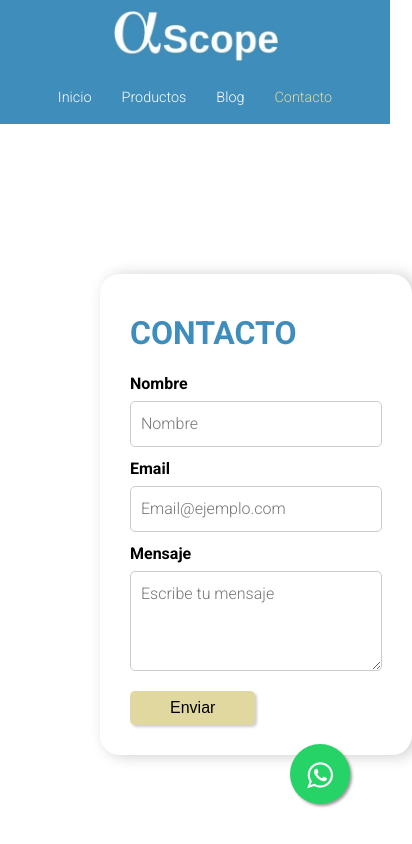
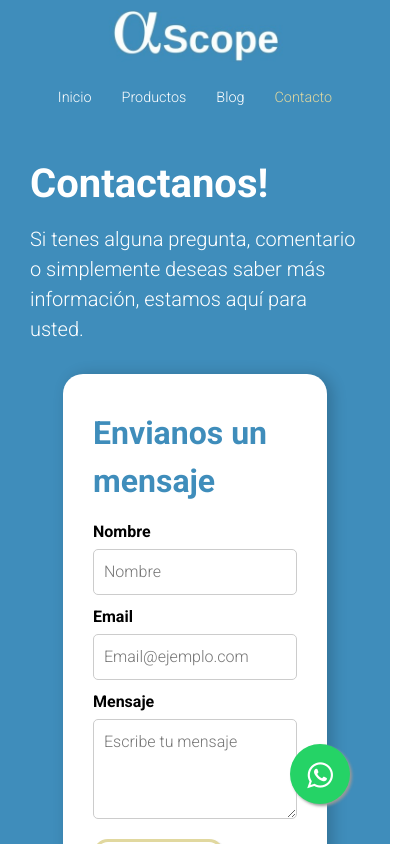
Before and after one commit to jimefle/alpha-web, a React (Vite) app in the folder alpha-web/: page /contact in a window 390 px wide. Shown: the top 844 px of the page, 412 px wide, since content can reach past the window. Built offline with nearby package versions, Linux system fonts and the light colour scheme.

Commit message:
modif contacto

```diff
--- a/alpha-web/src/pages/Contact.jsx
+++ b/alpha-web/src/pages/Contact.jsx
@@ -58,9 +58,15 @@ function ContactForm() {
 
 const Contact = () => {
     return(
-        <section className="user-info">
-            <h2>CONTACTO</h2>
-            <ContactForm ></ContactForm>
+        <section className="contact-section">
+            <div className="contact-hello">
+                <h1>Contactanos!</h1>
+                <h5> Si tenes alguna pregunta, comentario o simplemente deseas saber más información, estamos aquí para usted.</h5>
+            </div>
+            <div className="user-info">
+                <h2>Envianos un mensaje</h2>
+                <ContactForm ></ContactForm>
+            </div>
         </section>
 
     )
--- a/alpha-web/src/styles/Contact.css
+++ b/alpha-web/src/styles/Contact.css
@@ -1,15 +1,33 @@
 @import url('../App.css');
 
+.contact-section{
+  padding: 100px;
+  display: flex;
+  justify-content: center;
+  align-items: start;
+  text-align: start;
+  gap: 100px;
+  background: linear-gradient(to right,var(--alpha-color), var(--alpha-color), var(--alpha-color-doble));
+}
+
+.contact-hello{
+  color: white;
+  display: flex;
+  flex-direction: column;
+  justify-content: center;
+  align-items: start;
+}
+.contact-hello h1 , h5{
+  margin: 0px;
+  margin-bottom: 10px;
+}
+
   .user-info {
-    margin: 100px;
     padding: 30px;
     border-radius: 20px;
     box-shadow: 5px 1px 15px rgba(0, 0, 0, 0.2);
     width: 90%;
-    text-align: start;
-    display: flex;
-    flex-direction: column;
-    justify-content: center;
+    background: white;
   }
 
   .user-info form {
@@ -42,21 +60,54 @@
     margin-top: 20px;
     width: fit-content;
     padding: 8px 40px;
-    background-color: var(--second-color);
+    border: 3px solid var(--second-color);
+    background-color: white;
+    box-shadow: 2px 2px 2px rgba(0, 0, 0, 0.236);
     color: black;
-    border-radius: 5px;
+    border-radius: 15px;
     cursor: pointer;
     font-size: 16px;
-    transition: all 0.2s ease-in-out;
+    transition: background-color 0.5s ease-in-out;
+  }
+
+  .user-info button:hover{
+    background-color: var(--second-color);
   }
   .user-info h2{
     color: var(--alpha-color);
     margin: 5px 0px;
   }
 
+  @media (max-width: 1200px) {
+    .contact-section{
+      padding: 70px;
+      gap: 50px;
+    }
+  }
+  @media (max-width: 1000px) {
+    .user-info {
+      margin-top: 30px;
+      max-width:80%;
+    }
+    .contact-section{
+      flex-direction: column;
+      align-items: center;
+      padding: 50px;
+      gap: 0px;
+    }
+  }
+  @media (max-width: 768px) {
+    .contact-section{
+      background: var(--alpha-color);
+    }
+  }
   @media (max-width: 634px) {
     .user-info {
-      margin-top: 150px;
+      margin-top: 20px;
       max-width:80%;
+
+    }
+    .contact-section{
+      padding: 30px;
     }
   }
--- a/alpha-web/src/styles/Header.css
+++ b/alpha-web/src/styles/Header.css
@@ -112,11 +112,12 @@
 }
 
 /* Media query for extra small screens */
-@media (max-width: 634px) {
+@media (max-width: 768px) {
   header{
     flex-direction: column;
     background: var(--alpha-color);
     height: var(--header-height-min);
+    justify-content: end;
   }
   .logo-image {
     height: 3em;
@@ -138,4 +139,5 @@
     gap: 0;
     align-items: start;
   }
+
 }
```
Also changed, not shown: alpha-web/src/image/contact-image.png (added).
